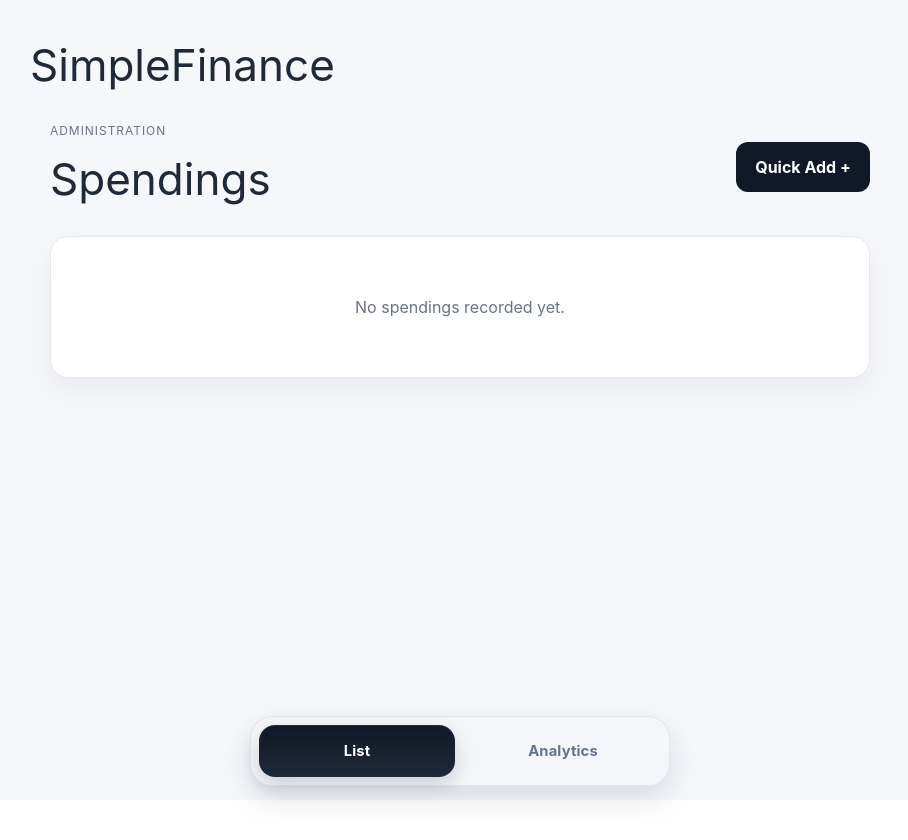
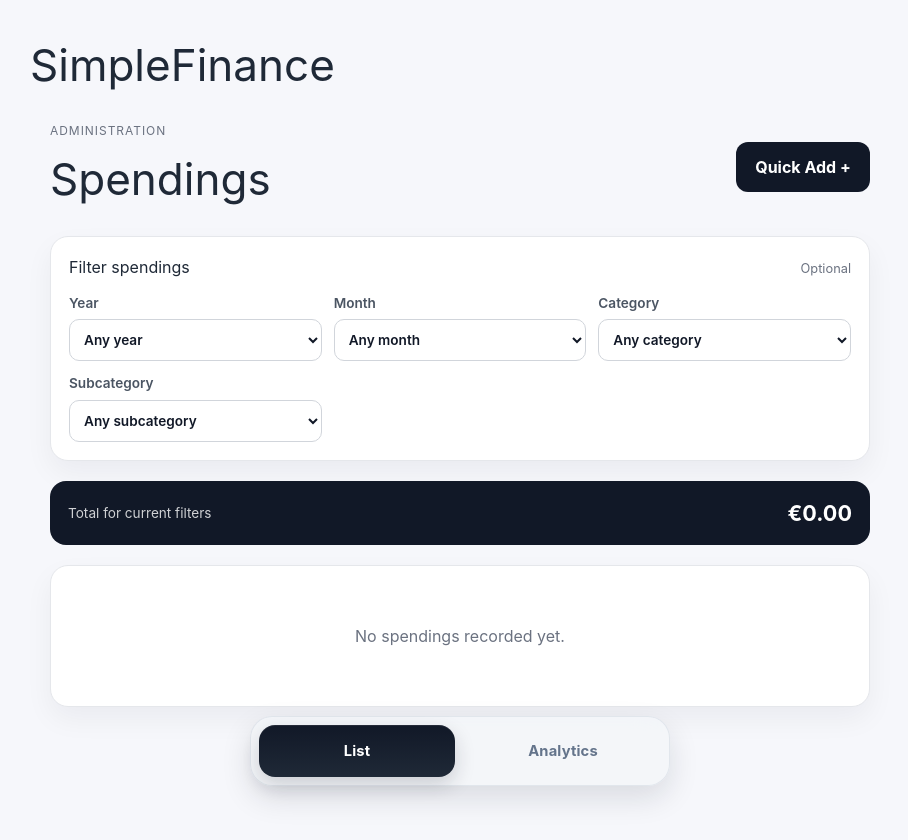
Before and after one commit to jprpic/SimpleFinance, an Angular app in the folder ClientApp/: page /spendings in a window 1280 px wide. Shown: the top 840 px of the page, without its empty margins (180-1088 px from the left). Before the commit the page ends 800 px from the top, so only its background shows below. Built offline with nearby package versions, Linux system fonts and the light colour scheme.

Commit message:
feat: Add filtering of Spendings

```diff
--- /dev/null
+++ b/ClientApp/src/app/components/filter-controls/filter-controls.css
@@ -0,0 +1,57 @@
+.filters-panel {
+    margin-bottom: 20px;
+    padding: 18px;
+    border: 1px solid #e5e7eb;
+    border-radius: 18px;
+    background: #fff;
+    box-shadow: 0 12px 28px rgba(15, 23, 42, 0.05);
+}
+
+.filters-heading {
+    display: flex;
+    align-items: baseline;
+    justify-content: space-between;
+    gap: 12px;
+    margin-bottom: 14px;
+}
+
+.filters-heading h3 {
+    margin: 0;
+    font-size: 1rem;
+}
+
+.filters-heading span {
+    color: #6b7280;
+    font-size: 0.8rem;
+}
+
+.filters-grid {
+    display: grid;
+    grid-template-columns: repeat(3, minmax(0, 1fr));
+    gap: 12px;
+}
+
+label {
+    display: grid;
+    gap: 6px;
+    color: #4b5563;
+    font-size: 0.85rem;
+    font-weight: 600;
+}
+
+select {
+    width: 100%;
+    min-height: 42px;
+    padding: 0 10px;
+    border: 1px solid #d1d5db;
+    border-radius: 10px;
+    background: #fff;
+    color: #111827;
+    font: inherit;
+}
+
+@media (max-width: 640px) {
+    .filters-grid {
+        grid-template-columns: 1fr;
+    }
+}
--- /dev/null
+++ b/ClientApp/src/app/components/filter-controls/filter-controls.html
@@ -0,0 +1,49 @@
+<section class="filters-panel" aria-labelledby="filters-title">
+    <div class="filters-heading">
+        <h3 id="filters-title">Filter spendings</h3>
+        <span>Optional</span>
+    </div>
+
+    <div class="filters-grid">
+        <label>
+            <span>Year</span>
+            <select #year (change)="updateFilters(year.value, month.value, category.value, subcategory.value)">
+                <option value="">Any year</option>
+                @for (filterYear of years; track filterYear) {
+                <option [value]="filterYear">{{ filterYear }}</option>
+                }
+            </select>
+        </label>
+
+        <label>
+            <span>Month</span>
+            <select #month (change)="updateFilters(year.value, month.value, category.value, subcategory.value)">
+                <option value="">Any month</option>
+                @for (filterMonth of months; track $index) {
+                <option [value]="$index">{{ filterMonth }}</option>
+                }
+            </select>
+        </label>
+
+        <label>
+            <span>Category</span>
+            <select #category (change)="updateCategory(year.value, month.value, category.value)">
+                <option value="">Any category</option>
+                @for (filterCategory of categories; track filterCategory) {
+                <option [value]="filterCategory">{{ filterCategory }}</option>
+                }
+            </select>
+        </label>
+
+        <label>
+            <span>Subcategory</span>
+            <select #subcategory [disabled]="!category.value"
+                (change)="updateFilters(year.value, month.value, category.value, subcategory.value)">
+                <option value="">Any subcategory</option>
+                @for (filterSubcategory of getSubcategories(category.value); track filterSubcategory) {
+                <option [value]="filterSubcategory">{{ filterSubcategory }}</option>
+                }
+            </select>
+        </label>
+    </div>
+</section>
--- /dev/null
+++ b/ClientApp/src/app/components/filter-controls/filter-controls.ts
@@ -0,0 +1,48 @@
+import { Component, EventEmitter, Input, Output } from '@angular/core';
+
+import { Category, SUBCATEGORIES_MAP } from '../../models/spending.model';
+import { SpendingFilters } from '../../utils/spending-filters.utils';
+
+@Component({
+    selector: 'app-filter-controls',
+    standalone: true,
+    templateUrl: './filter-controls.html',
+    styleUrl: './filter-controls.css',
+})
+export class FilterControlsComponent {
+    @Input() years: number[] = [];
+    @Output() filtersChanged = new EventEmitter<SpendingFilters>();
+
+    protected readonly categories = Object.values(Category);
+    protected readonly months = [
+        'January',
+        'February',
+        'March',
+        'April',
+        'May',
+        'June',
+        'July',
+        'August',
+        'September',
+        'October',
+        'November',
+        'December',
+    ];
+
+    protected getSubcategories(category: string): string[] {
+        return SUBCATEGORIES_MAP[category as Category] ?? [];
+    }
+
+    protected updateFilters(year: string, month: string, category: string, subcategory: string): void {
+        this.filtersChanged.emit({
+            year: year ? Number(year) : null,
+            month: month ? Number(month) : null,
+            category: (category || null) as Category | null,
+            subcategory: subcategory || null,
+        });
+    }
+
+    protected updateCategory(year: string, month: string, category: string): void {
+        this.updateFilters(year, month, category, '');
+    }
+}
--- a/ClientApp/src/app/components/spending-page/spending-page.ts
+++ b/ClientApp/src/app/components/spending-page/spending-page.ts
@@ -1,14 +1,16 @@
-import { Component, inject, OnInit, signal } from '@angular/core';
+import { Component, computed, inject, OnInit, signal } from '@angular/core';
 
 import { Category, Spending } from '../../models/spending.model';
 import { StorageService } from '../../services/storage.service';
+import { filterSpendings, SpendingFilters } from '../../utils/spending-filters.utils';
 import { QuickAddFormValue, QuickAddModalComponent } from '../quick-add-modal/quick-add-modal';
+import { FilterControlsComponent } from '../filter-controls/filter-controls';
 import { SpendingListComponent } from '../spending-list/spending-list';
 
 @Component({
   selector: 'app-spending-page',
   standalone: true,
-  imports: [QuickAddModalComponent, SpendingListComponent],
+  imports: [FilterControlsComponent, QuickAddModalComponent, SpendingListComponent],
   template: `
     <section class="page-shell">
       <div class="page-header">
@@ -27,7 +29,12 @@ import { SpendingListComponent } from '../spending-list/spending-list';
         </button>
       </div>
 
-      <app-spending-list [spendings]="spendings()" (editRequested)="openEditModal($event)" (deleteRequested)="deleteSpending($event)"></app-spending-list>
+      <app-filter-controls [years]="years()" (filtersChanged)="filters.set($event)"></app-filter-controls>
+      <div class="filtered-total" data-testid="filtered-total">
+        <span>Total for current filters</span>
+        <strong>{{ formatCurrency(filteredTotal()) }}</strong>
+      </div>
+      <app-spending-list [spendings]="filteredSpendings()" (editRequested)="openEditModal($event)" (deleteRequested)="deleteSpending($event)"></app-spending-list>
       <app-quick-add-modal
         [isOpen]="isModalOpen()"
         [spendingToEdit]="spendingToEdit()"
@@ -83,6 +90,35 @@ import { SpendingListComponent } from '../spending-list/spending-list';
       .quick-add-button:hover {
         transform: translateY(-1px);
       }
+
+      .filtered-total {
+        display: flex;
+        align-items: center;
+        justify-content: space-between;
+        gap: 16px;
+        margin-bottom: 20px;
+        padding: 16px 18px;
+        border-radius: 16px;
+        background: #111827;
+        color: #fff;
+      }
+
+      .filtered-total span {
+        font-size: 0.85rem;
+        opacity: 0.8;
+      }
+
+      .filtered-total strong {
+        font-size: 1.35rem;
+      }
+
+      @media (max-width: 640px) {
+        .filtered-total {
+          align-items: flex-start;
+          flex-direction: column;
+          gap: 6px;
+        }
+      }
     `,
   ],
 })
@@ -90,8 +126,12 @@ export class SpendingPageComponent implements OnInit {
   private readonly storage = inject(StorageService);
 
   protected readonly spendings = signal<Spending[]>([]);
+  protected readonly filters = signal<SpendingFilters>({ year: null, month: null, category: null, subcategory: null });
   protected readonly isModalOpen = signal(false);
   protected readonly spendingToEdit = signal<Spending | null>(null);
+  protected readonly years = computed(() => [...new Set(this.spendings().map((spending) => new Date(spending.createdAt).getFullYear()))].sort((a, b) => b - a));
+  protected readonly filteredSpendings = computed(() => filterSpendings(this.spendings(), this.filters()));
+  protected readonly filteredTotal = computed(() => this.filteredSpendings().reduce((total, spending) => total + spending.amount, 0));
 
   async ngOnInit(): Promise<void> {
     await this.loadSpendings();
@@ -134,4 +174,13 @@ export class SpendingPageComponent implements OnInit {
     const nextSpendings = await this.storage.deleteSpending(id);
     this.spendings.set(nextSpendings);
   }
+
+  protected formatCurrency(value: number): string {
+    return new Intl.NumberFormat('en-US', {
+      style: 'currency',
+      currency: 'EUR',
+      minimumFractionDigits: 2,
+      maximumFractionDigits: 2,
+    }).format(value);
+  }
 }
--- /dev/null
+++ b/ClientApp/src/app/utils/spending-filters.utils.ts
@@ -0,0 +1,19 @@
+import { Category, Spending } from '../models/spending.model';
+
+export interface SpendingFilters {
+    year: number | null;
+    month: number | null;
+    category: Category | null;
+    subcategory: string | null;
+}
+
+export function filterSpendings(spendings: Spending[], filters: SpendingFilters): Spending[] {
+    return spendings.filter((spending) => {
+        const date = new Date(spending.createdAt);
+
+        return (filters.year === null || date.getFullYear() === filters.year)
+            && (filters.month === null || date.getMonth() === filters.month)
+            && (filters.category === null || spending.category === filters.category)
+            && (filters.subcategory === null || spending.subcategory === filters.subcategory);
+    });
+}
```
Also changed, not shown: 1 other file (tests, documents, lock files or other folders).
